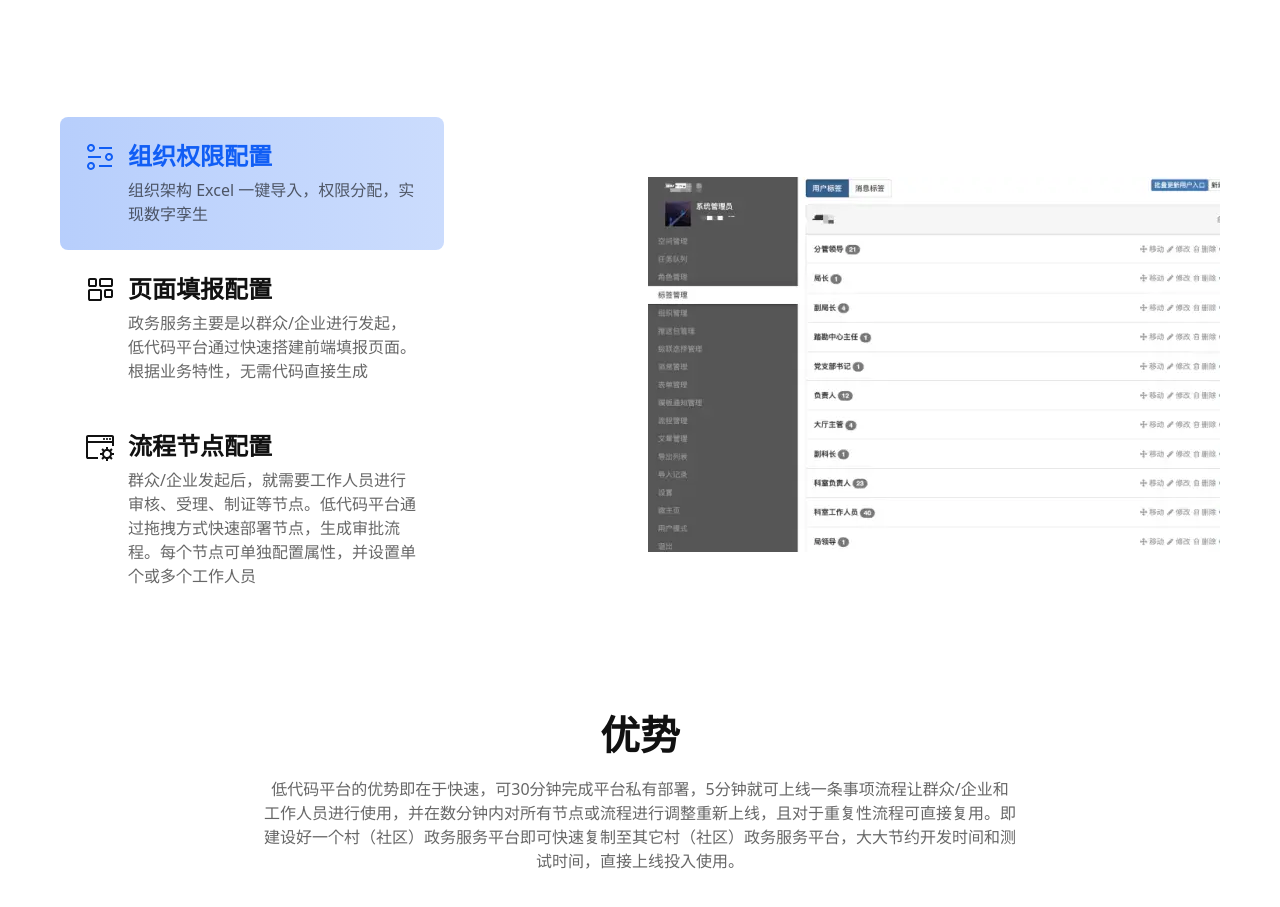
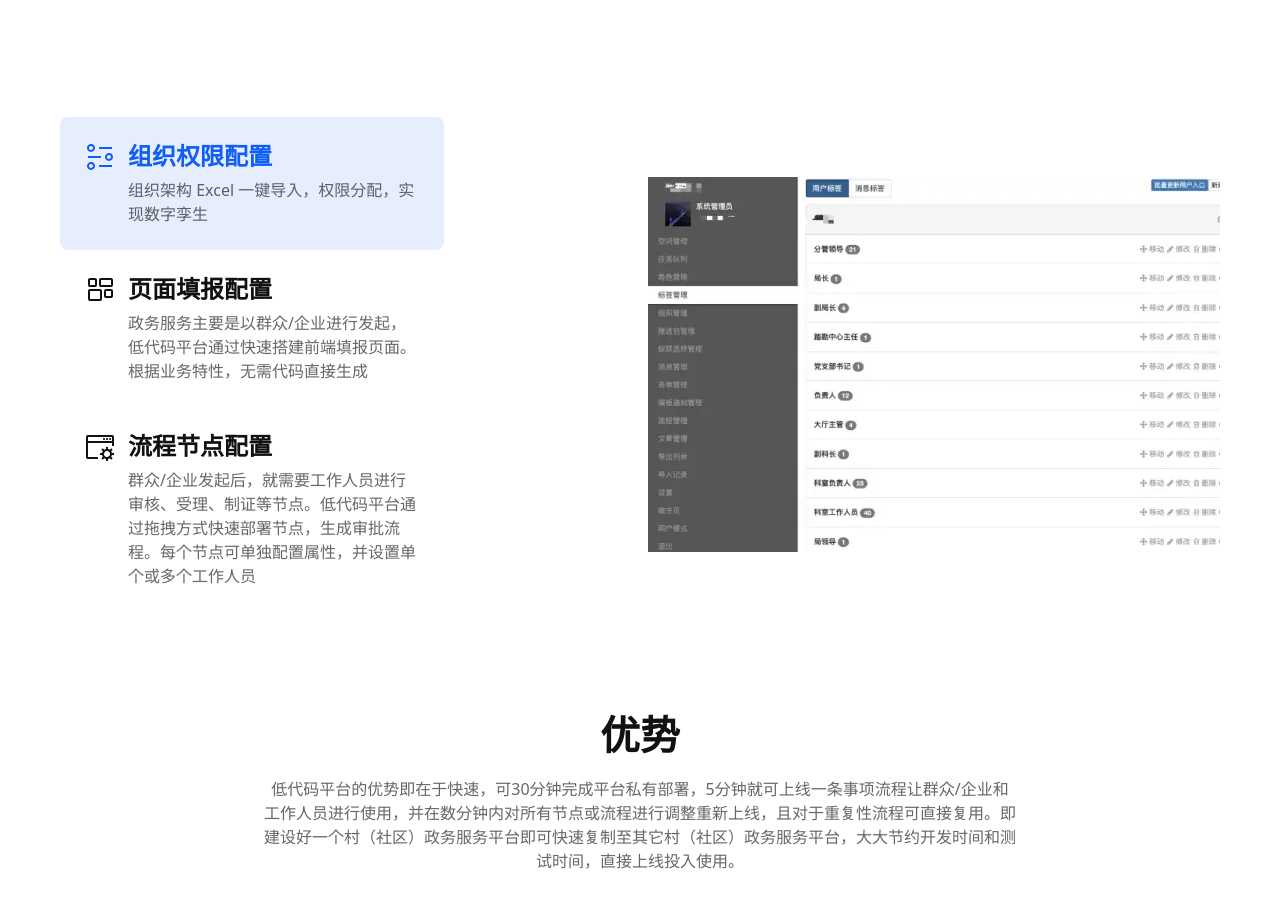
Before and after one commit to Byzanteam/jet-work-official-website, a Vue app: page /approval in a window 1280 px wide. Shown: the part 3347-4254 px from the top of the page. Built offline with nearby package versions, Linux system fonts and the light colour scheme.

Commit message:
fix: replace selector-item bg

```diff
--- a/src/reset.css
+++ b/src/reset.css
@@ -116,11 +116,7 @@
   }
 
   .linear-chosed-item-bg {
-    background: linear-gradient(
-      90deg,
-      rgba(17, 94, 245, 0.3) 0%,
-      rgba(83, 139, 249, 0.3) 100%
-    );
+    background: rgba(17, 94, 245, 0.1);
   }
 
   .linear-block-item-bg {
```
